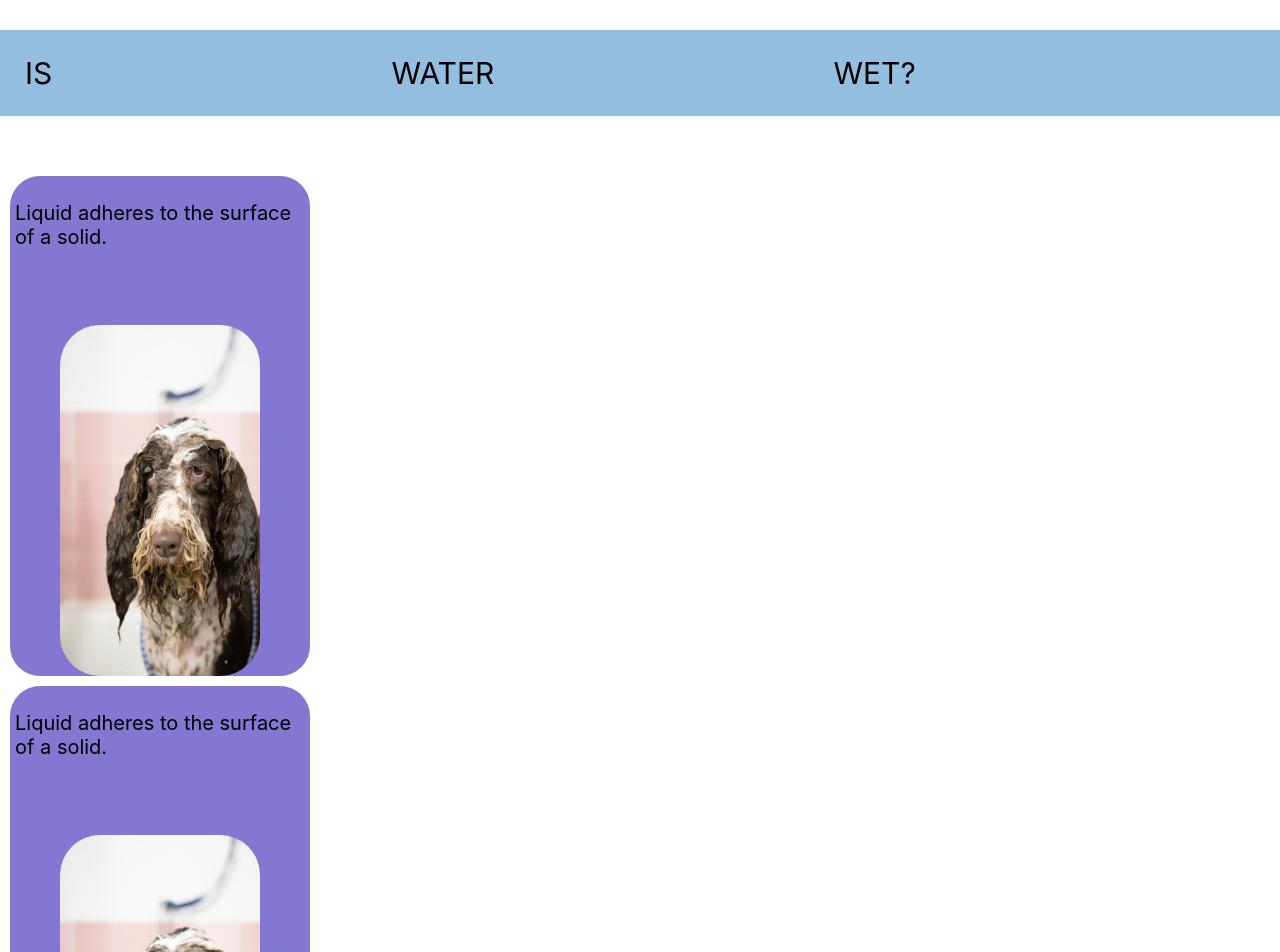
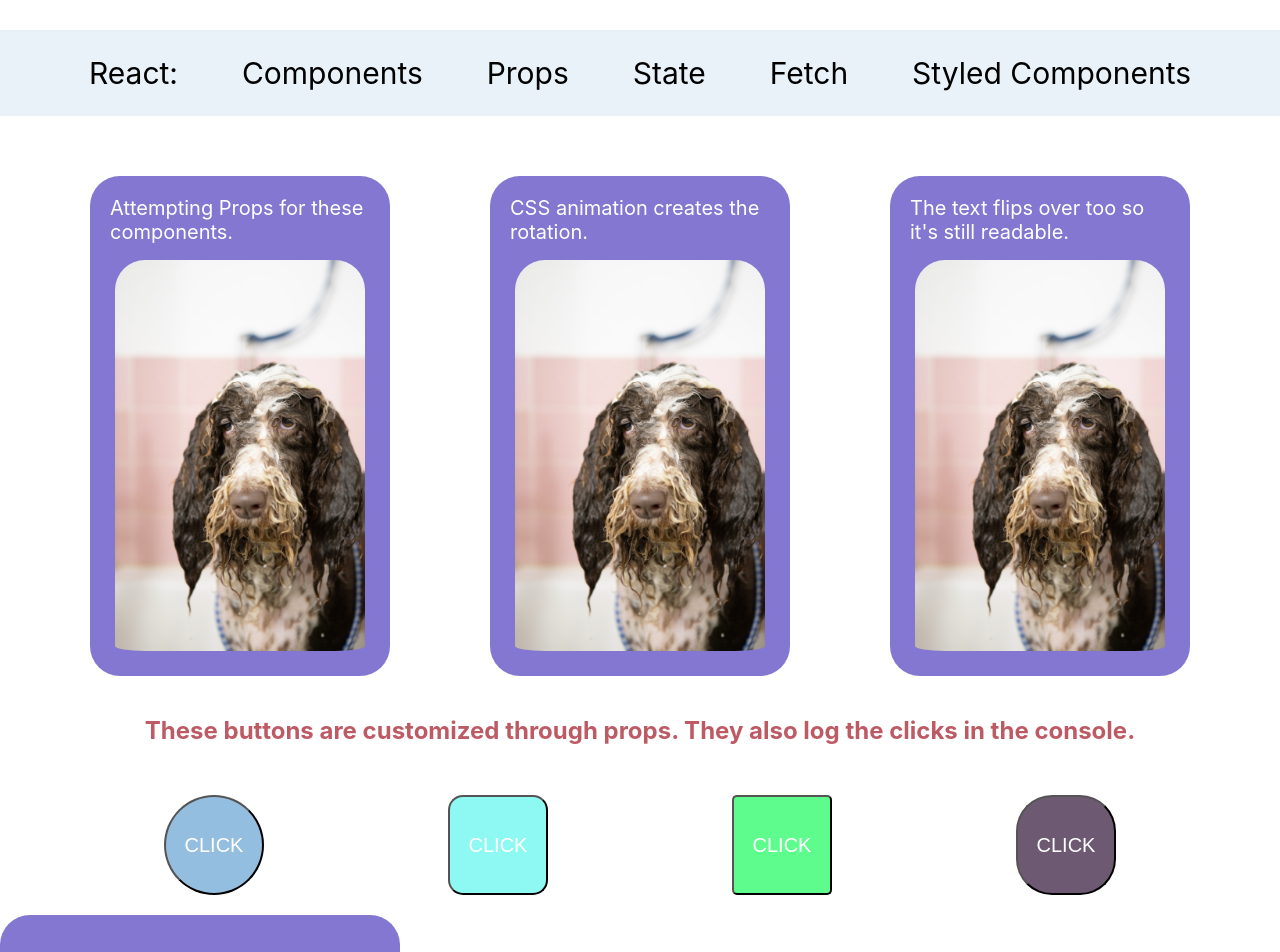
Before and after one commit to PilaPina/ReactOne, a React (Create React App) app: page / in a window 1280 px wide. Shown: the top 952 px of the page. Built offline with nearby package versions, Linux system fonts and the light colour scheme.

Commit message:
props, adding links to navbar, redesign on page

```diff
--- a/src/App.tsx
+++ b/src/App.tsx
@@ -3,6 +3,7 @@ import Button from './Button';
 import Card from './Card';
 import Navbar from './Navbar';
 import InfoCards from './InfoCards';
+import imageSrc from './images/benjamin-lehman-k8xJOnA3zYM-unsplash (1).jpg'
 
 
 // This is the main App component of our React application. The Navbar, Card and Button components are rendered within the main App component
@@ -11,20 +12,23 @@ function App() {
     <>
       <Navbar></Navbar>
       <br></br>
-      <div className="infocardcontainter">
-        <InfoCards text="Liquid adheres to the surface of a solid." />
-        <InfoCards text="Liquid adheres to the surface of a solid." />
+      <div className="infoCardContainer">
+        <InfoCards text="Attempting Props for these components." imageSrc={imageSrc} />
+        <InfoCards text="CSS animation creates the rotation." imageSrc={imageSrc} />
+        <InfoCards text="The text flips over too so it's still readable." imageSrc={imageSrc} />
       </div>
-      <Card></Card>
-      <br></br>
-      <h2 className="text">CLICKING BUTTONS WILL OUTPUT IN CONSOLE</h2>
-      <div>
-        <Button color="rgb(147, 190, 223)" radius={50}></Button>
-        <Button color="rgb(142, 249, 243)" radius={15}></Button>
-        <Button color="rgb(94, 252, 141)"></Button>
-        <Button color="" radius={36}></Button>  {/* leave it empty bc we want to use the default color*/}
+      <div className='buttonContainer'>
+        <h2 className="text">These buttons are customized through props. They also log the clicks in the console.</h2>
+        <div className='buttonDiv'>
+          <Button color="rgb(147, 190, 223)" radius={50}></Button>
+          <Button color="rgb(142, 249, 243)" radius={15}></Button>
+          <Button color="rgb(94, 252, 141)"></Button>
+          <Button color="" radius={36}></Button>  {/* leave it empty bc we want to use the default color*/}
+        </div>
       </div>
-
+      <div className="bottomContainer">
+        <Card></Card>
+      </div>
     </>
   );
 }
--- a/src/Card.tsx
+++ b/src/Card.tsx
@@ -4,21 +4,24 @@ import MyImage from "./images/mrjn-photography-YpZ2cj4s0oo-unsplash.jpg"
 const Card: React.FC = ()  => {
     // `look` is an object that contains CSS properties for the card.
     const look:React.CSSProperties = {
-        width: "600px",
-        height: "200px",
+        width: "400px",
+        height: "400px",
         borderRadius: "30px",
         padding: "30px",
-        margin: "30px",
+        margin: "0px",
         backgroundColor: "rgb(131, 119, 209)",
         borderColor: "rgb(123, 0, 12)",
         border: "5px",
         cursor: "pointer",
+
     }
 
     // `text` is another object that contains CSS properties specifically for the text inside the card.
     const text:React.CSSProperties = {
         color: "white",
-        fontSize: "40px"
+        fontSize: "40px",
+        margin: "0px",
+        padding: "0px",
     }
     // The component returns a single `<div>` element with a paragraph `<p>` inside it.
     return (
--- a/src/InfoCards.tsx
+++ b/src/InfoCards.tsx
@@ -1,6 +1,10 @@
-import imgSrc from './images/benjamin-lehman-k8xJOnA3zYM-unsplash (1).jpg'
 
-const InfoCards: React.FC<{text: string}> = ({text}) => {
+type InfoCardsProps = {
+  text: string;
+  imageSrc: string;
+}
+
+const InfoCards = ({ text, imageSrc }: InfoCardsProps) => {
     const style = {
       width: "300px",
       height: "500px",
@@ -11,13 +15,13 @@ const InfoCards: React.FC<{text: string}> = ({text}) => {
       cursor: "pointer",
     }
     const textStyle = {
-      color:"black",
+      color:"white",
       fontSize: "20px",
     }
     return (
       <div style={style} className="card">
-        <p style={textStyle}>{text}</p>
-        <img src={imgSrc} alt="" className="cardImage" />
+        <p className="infocardsText" style={textStyle}>{text}</p>
+        <img src={imageSrc} alt="" className="cardImage" />
       </div>
     )
   }
--- a/src/Navbar.tsx
+++ b/src/Navbar.tsx
@@ -4,12 +4,12 @@ const Navbar = () => {
     const look:React.CSSProperties = {
         display: "flex",
         flexDirection: "row",
-        justifyContent: "space-between",
+        justifyContent: "space-evenly",
         padding: "25px",
         listStyle: "none",
         fontSize: "30px",
         cursor: "pointer",
-        backgroundColor: "rgb(147, 190, 223)",
+        backgroundColor: "rgba(147, 190, 223, 0.2)",
         // React.CSSProperties is an interface from the React library that represents a CSS style object.
         // This interface includes all the CSS properties you might use,
         // and TypeScript will check that any object you assign to a React.CSSProperties variable has properties that are known CSS properties,
@@ -18,13 +18,15 @@ const Navbar = () => {
         // TypeScript will give you an error. This helps catch potential bugs in your code.
       }
     return (
-        // Navbar below
+        // Navbar below - I got a warning when adding target blank in link. It poses a security risk. Adding rel="noopener noreferrer" fixes that.
       <>
       <ul style={look}>
-        <li>IS</li>
-        <li>WATER</li>
-        <li>WET?</li>
-        <li> </li>
+        <li>React:</li>
+        <li><a href="https://react.dev/learn/your-first-component" target="_blank" rel="noopener noreferrer">Components</a></li>
+        <li><a href="https://react.dev/learn/passing-props-to-a-component" target="_blank" rel="noopener noreferrer">Props</a></li>
+        <li>State</li>
+        <li>Fetch</li>
+        <li>Styled Components</li>
       </ul>
       </>
     )
--- a/src/index.css
+++ b/src/index.css
@@ -15,10 +15,13 @@ code {
 .text {
   color: rgb(189, 90, 100);
   margin: 30px;
+  text-align: center;
 }
 
-p {
-  padding: 5px;
+.infocardsText {
+  padding-left: 20px;
+  padding-right: 20px;
+  margin-bottom: 0px;
 }
 
 /* hover for list in navbar*/
@@ -46,12 +49,38 @@ li:hover {
 }
 
 .cardImage {
-  width: 200px;
-  border-radius: 40px;
-  position: relative;
+  width: 250px;
+  border-radius: 30px;
+  padding-bottom: 25px;
 }
-.infocardcontainer {
+
+.infoCardContainer {
   display: flex;
   flex-direction: row;
-  justify-content: space-around;
+  justify-content: space-evenly;
 }
+
+.buttonContainer {
+  display: flex;
+  flex-direction: column;
+}
+
+.buttonDiv {
+  display: flex;
+  flex-direction: row;
+  justify-content: space-evenly;
+}
+
+/*Navbar links. Didn't want the underline and keep the color black*/
+a:link, a:visited {
+  text-decoration: none;
+  color: black;
+}
+/*Navbar links. Color change on hover*/
+a:hover {
+  color: rgb(189, 90, 100);
+}
+
+.bottomContainer {
+  padding: "20px";
+}
```
